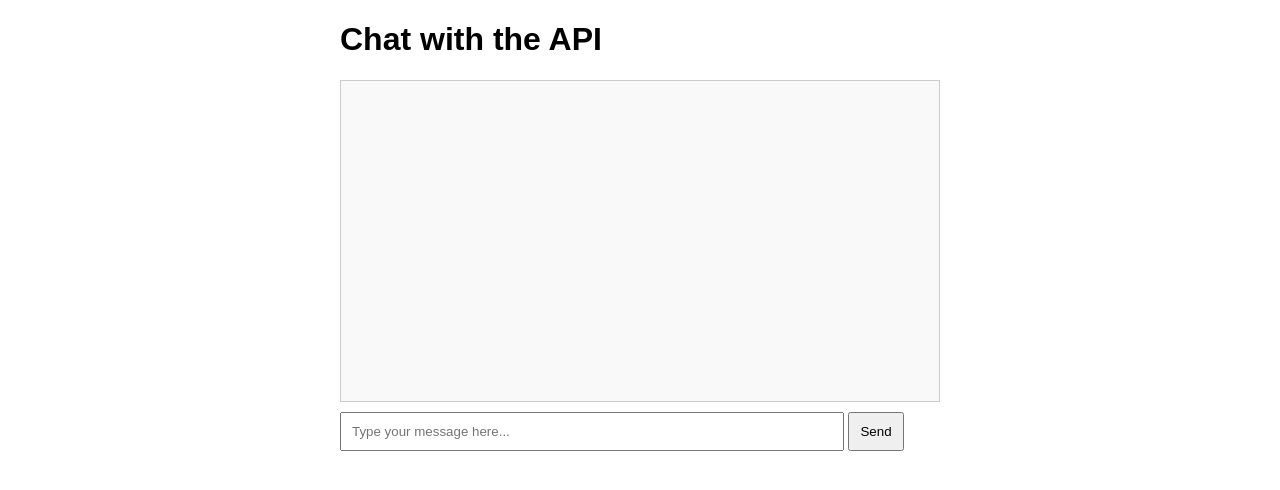
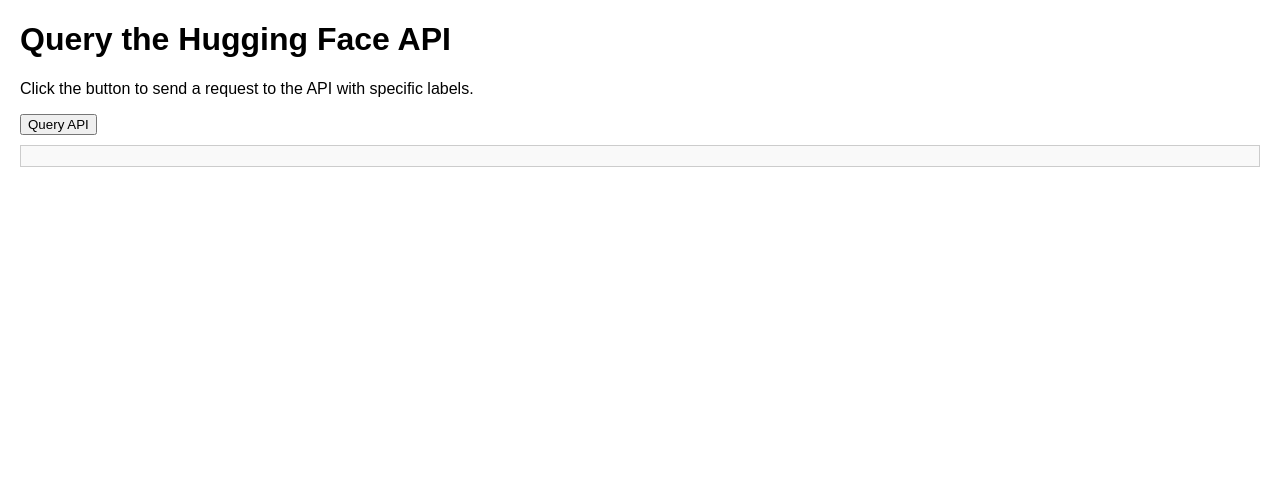
Before and after one commit to karankhosla12/Food-Decider, a plain HTML site: page index.htm in a window 1280 px wide. Drawn offline with Linux system fonts and the light colour scheme.

Commit message:
Update index.htm

```diff
--- a/index.htm
+++ b/index.htm
@@ -3,100 +3,66 @@
 <head>
     <meta charset="UTF-8">
     <meta name="viewport" content="width=device-width, initial-scale=1.0">
-    <title>Chat with API</title>
+    <title>API Query with Candidate Labels</title>
     <style>
         body {
             font-family: Arial, sans-serif;
             margin: 20px;
         }
-        .chat-box {
-            width: 100%;
-            max-width: 600px;
-            margin: 0 auto;
-        }
-        .messages {
+        .output {
             border: 1px solid #ccc;
             padding: 10px;
-            height: 300px;
-            overflow-y: auto;
-            margin-bottom: 10px;
+            margin-top: 10px;
             background: #f9f9f9;
-        }
-        .messages p {
-            margin: 5px 0;
-        }
-        .user-message {
-            color: blue;
-        }
-        .bot-message {
-            color: green;
+            white-space: pre-wrap; /* Preserve formatting */
+            word-wrap: break-word;
         }
     </style>
 </head>
 <body>
-    <div class="chat-box">
-        <h1>Chat with the API</h1>
-        <div class="messages" id="messages"></div>
-        <input type="text" id="userInput" placeholder="Type your message here..." style="width: 80%; padding: 10px;">
-        <button onclick="sendMessage()" style="padding: 10px;">Send</button>
-    </div>
+    <h1>Query the Hugging Face API</h1>
+    <p>Click the button to send a request to the API with specific labels.</p>
+    <button onclick="queryAPI()">Query API</button>
+    <div class="output" id="output"></div>
 
     <script>
-        const apiKey = "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";
-        const apiUrl = "https://api-inference.huggingface.co/v1/models/Qwen/Qwen2.5-Coder-32B-Instruct";
+        async function query(data) {
+            try {
+                const response = await fetch(
+                    "https://api-inference.huggingface.co/models/facebook/bart-large-mnli",
+                    {
+                        headers: {
+                            Authorization: "Bearer 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", // Replace with your actual API key
+                            "Content-Type": "application/json",
+                        },
+                        method: "POST",
+                        body: JSON.stringify(data),
+                    }
+                );
 
-        async function sendMessage() {
-            const userInput = document.getElementById("userInput").value;
-            if (!userInput.trim()) return;
-
-            const messagesContainer = document.getElementById("messages");
-
-            // Display the user's message
-            const userMessage = document.createElement("p");
-            userMessage.textContent = `You: ${userInput}`;
-            userMessage.classList.add("user-message");
-            messagesContainer.appendChild(userMessage);
-            messagesContainer.scrollTop = messagesContainer.scrollHeight;
-
-            // Clear the input field
-            document.getElementById("userInput").value = "";
-
-            try {
-                // Make API request
-                const response = await fetch(apiUrl, {
-                    method: "POST",
-                    headers: {
-                        "Authorization": `Bearer ${apiKey}`,
-                        "Content-Type": "application/json"
-                    },
-                    body: JSON.stringify({
-                        inputs: [{
-                            role: "user",
-                            content: userInput
-                        }],
-                        parameters: {
-                            max_new_tokens: 500
-                        }
-                    })
-                });
+                if (!response.ok) {
+                    throw new Error(`HTTP error! Status: ${response.status}`);
+                }
 
                 const result = await response.json();
+                return result;
+            } catch (error) {
+                console.error("Error:", error);
+                return { error: "An error occurred while interacting with the API." };
+            }
+        }
 
-                // Display the bot's response
-                const botMessage = document.createElement("p");
-                const botContent = result.choices[0]?.message?.content || "No response from the bot.";
-                botMessage.textContent = `Bot: ${botContent}`;
-                botMessage.classList.add("bot-message");
-                messagesContainer.appendChild(botMessage);
-                messagesContainer.scrollTop = messagesContainer.scrollHeight;
-            } catch (error) {
-                console.error("Error interacting with the API:", error);
-                const errorMessage = document.createElement("p");
-                errorMessage.textContent = "Bot: An error occurred. Please try again later.";
-                errorMessage.classList.add("bot-message");
-                messagesContainer.appendChild(errorMessage);
-                messagesContainer.scrollTop = messagesContainer.scrollHeight;
-            }
+        async function queryAPI() {
+            const inputText = "I would like to order some food, specifically pizza, pasta, and fries for my lunch today.";
+
+            const response = await query({
+                "inputs": inputText,
+                "parameters": {
+                    "candidate_labels": ["Pizza", "Pasta", "Burger", "Fries"]
+                }
+            });
+
+            document.getElementById("output").textContent = JSON.stringify(response, null, 2);
         }
     </script>
 </body>
```
